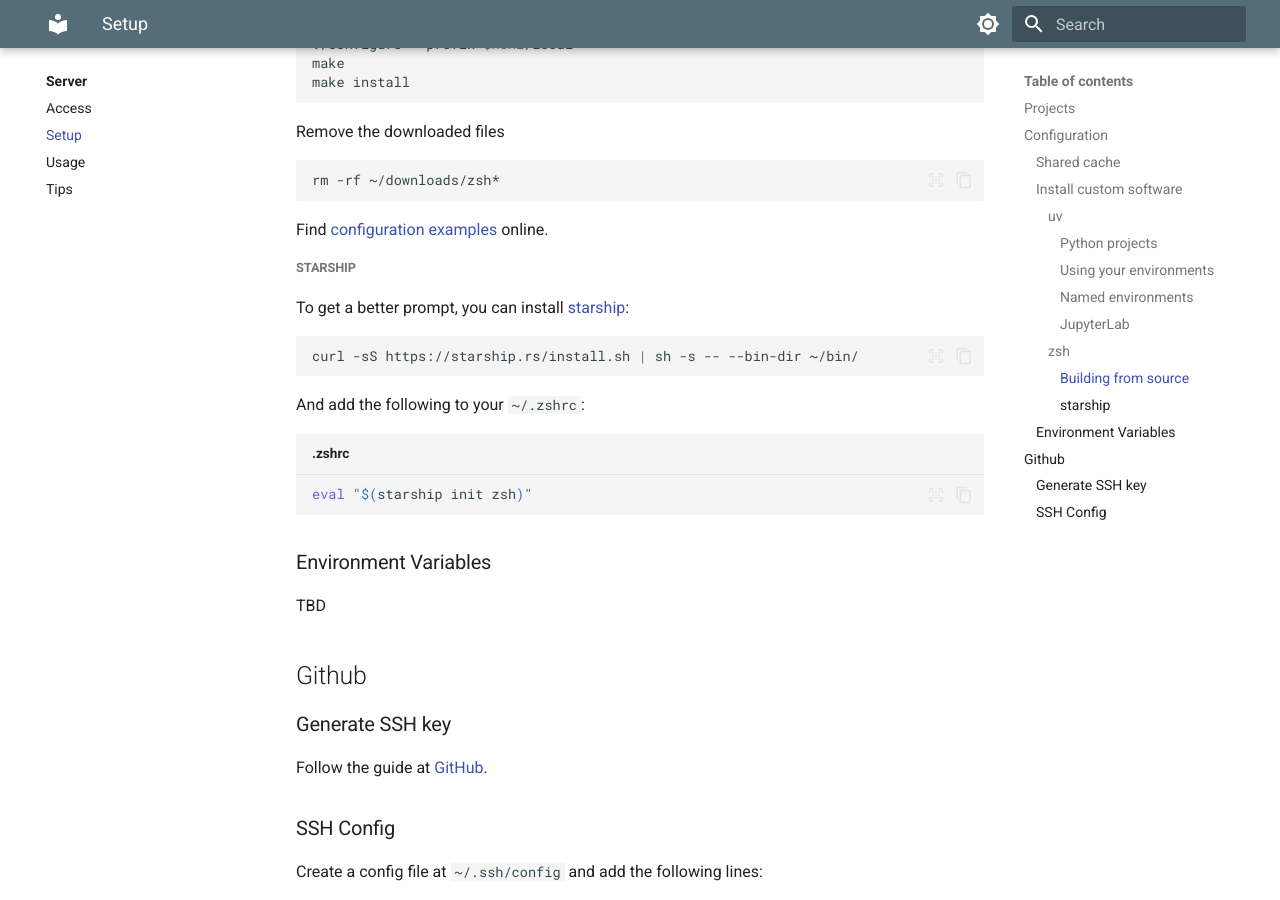
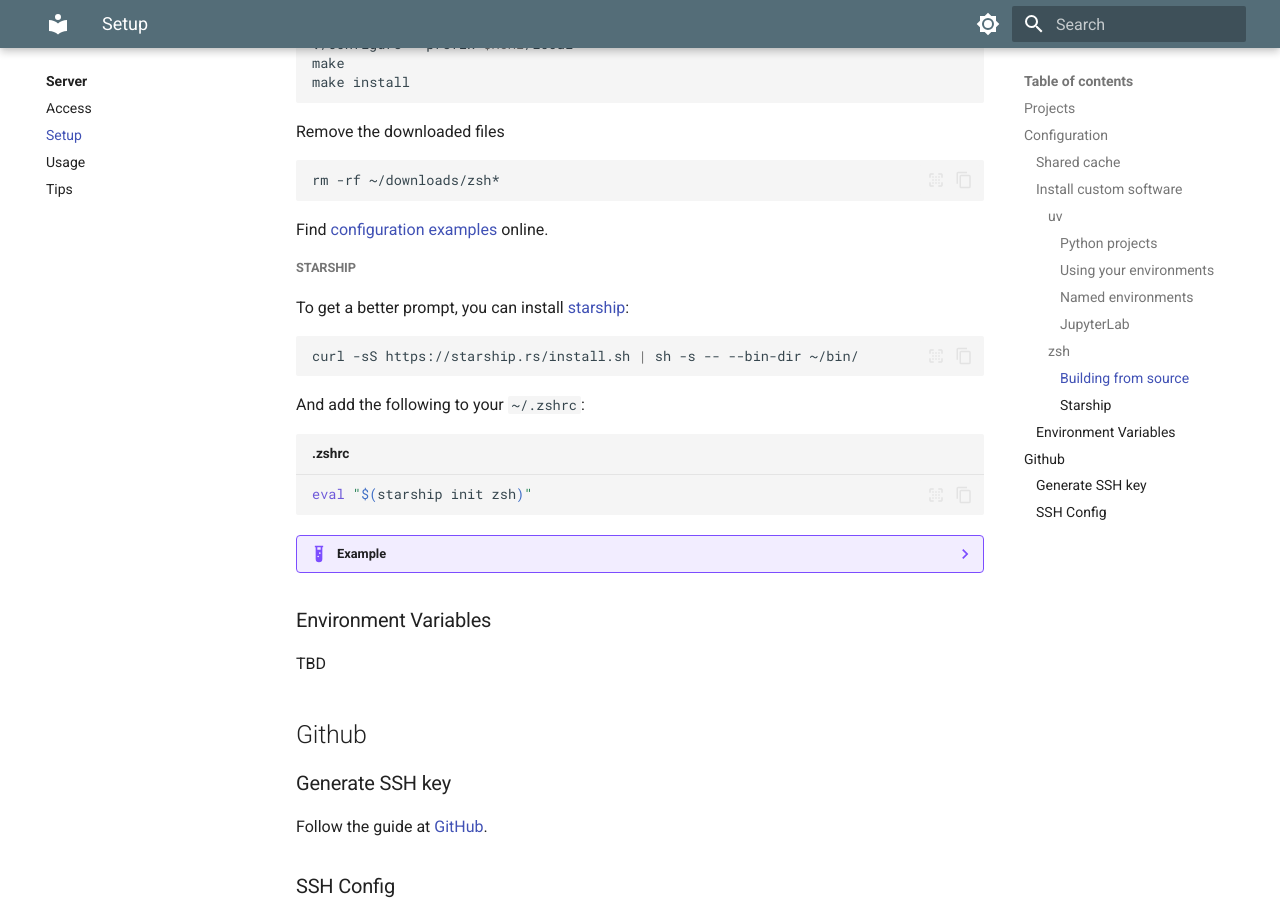
Before and after one commit to cph-sodas/cph-sodas.github.io, an MkDocs documentation site: the page built from docs/server/setup.md, in a window 1280 px wide and 900 px high, scrolled down 3935 px. Built offline with MkDocs 1.6.1 and Material for MkDocs 9.7.7, drawn with Linux system fonts in a browser that asks for light colours; some of the changed lines change nothing that is shown.

Commit message:
add starship toml example

````diff
--- a/docs/server/setup.md
+++ b/docs/server/setup.md
@@ -202,7 +202,7 @@
 
 Find [configuration examples](https://thevaluable.dev/zsh-install-configure-mouseless/) online.
 
-##### starship
+##### Starship
 
 To get a better prompt, you can install [starship](https://starship.rs/):
 
@@ -215,6 +215,119 @@
 ```bash title=".zshrc"
 eval "$(starship init zsh)"
 ```
+
+??? example
+
+    ```toml title="starship.toml"
+    format = """
+    [](#9A348E)\
+    $username\
+    $hostname\
+    [](bg:#DA627D fg:#9A348E)\
+    $directory\
+    [](fg:#DA627D bg:#FCA17D)\
+    $git_branch\
+    $git_status\
+    [](fg:#FCA17D bg:#86BBD8)\
+    $nodejs\
+    $python\
+    [](fg:#86BBD8 bg:#06969A)\
+    $docker_context\
+    [](fg:#06969A bg:blue)\
+    $custom\
+    [](fg:blue) \
+    """
+
+    right_format="""
+    $status $cmd_duration $time
+    """
+
+    # Disable the blank line at the start of the prompt
+    add_newline = false
+
+    # You can also replace your username with a neat symbol like   or disable this
+    # and use the os module below
+    [username]
+    show_always = true
+    style_user = "bg:#9A348E"
+    style_root = "bg:#9A348E"
+    format = "[$user]($style fg:black)"
+    disabled = false
+
+    [hostname]
+    ssh_symbol="@"
+    style="bg:#9A348E"
+    format="[$ssh_symbol$hostname]($style fg:black)"
+
+    [directory]
+    style = "bg:#DA627D fg:black"
+    format = "[ $path ]($style)"
+    truncation_length = 3
+    truncation_symbol = "…/"
+
+    # Here is how you can shorten some long paths by text replacement
+    # similar to mapped_locations in Oh My Posh:
+    [directory.substitutions]
+    "Documents" = "󰈙 "
+    "Downloads" = " "
+    "Music" = " "
+    "Pictures" = " "
+    # Keep in mind that the order matters. For example:
+    # "Important Documents" = " 󰈙 "
+    # will not be replaced, because "Documents" was already substituted before.
+    # So either put "Important Documents" before "Documents" or use the substituted version:
+    # "Important 󰈙 " = " 󰈙 "
+
+    [docker_context]
+    symbol = " "
+    style = "bg:#06969A"
+    format = '[ $symbol $context ]($style)'
+
+    [git_branch]
+    symbol = ""
+    style = "bg:#FCA17D black"
+    format = '[ $symbol $branch ]($style)'
+
+    [git_status]
+    style = "bg:#FCA17D black"
+    format = '[$all_status$ahead_behind ]($style)'
+
+    [nodejs]
+    symbol = ""
+    style = "bg:#86BBD8"
+    format = '[ $symbol ($version) ]($style)'
+
+    [python]
+    style = "bg:#86BBD8 black"
+    symbol = "  "
+    format = '[${symbol}($virtualenv) ]($style)'
+
+    [status]
+    format = '[$symbol$common_meaning$signal_name$maybe_int]($style) '
+    map_symbol = true
+    disabled = false
+
+    [cmd_duration]
+    min_time = 500
+    format = '[$duration](bold yellow)'
+
+    [time]
+    disabled = false
+    time_format = "%R" # Hour:Minute Format
+    style = ""
+    format = '[  $time]($style)'
+
+    [custom.slurm]
+    command = """
+    if [ ! -z "${SLURM_JOB_ID}" ]; then
+        echo "󱥒 ${SLURM_JOB_ID}"
+    fi
+    """
+    when = "[ ! -z \"${SLURM_JOB_ID}\" ]"
+    description = "Display current Slurm job ID"
+    style = "bg:blue black"
+    format = "[ $output ]($style)"
+    ```
 
 ### Environment Variables
 
````
